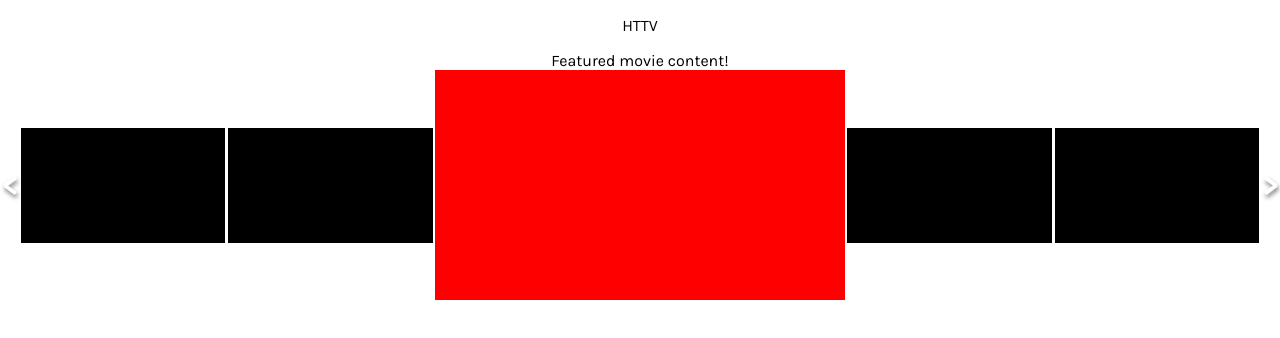
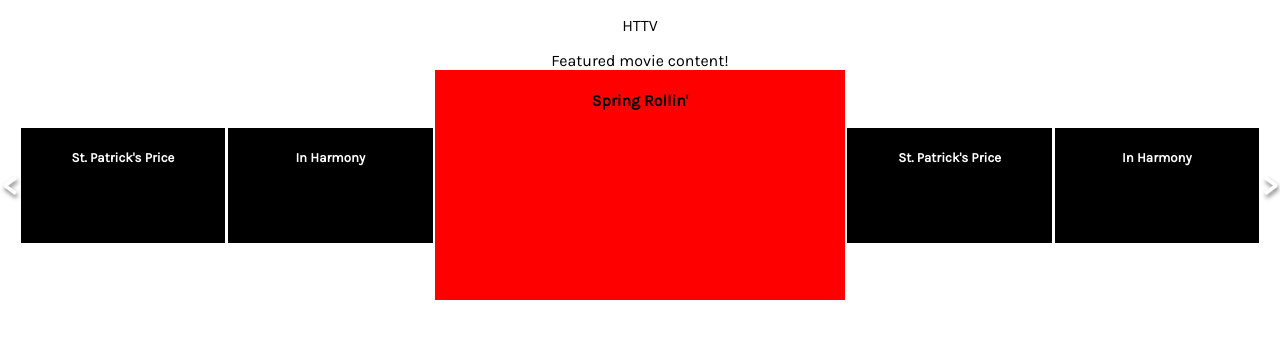
Before and after one commit to antancia/HTTV, a React (Create React App) app: page / in a window 1280 px wide. Shown: the top 338 px of the page. Built offline with nearby package versions, Linux system fonts and the light colour scheme.

Commit message:
looks kinda like something

```diff
--- a/src/components/Carousel.js
+++ b/src/components/Carousel.js
@@ -1,5 +1,6 @@
 import React from "react";
 import { white } from "ansi-colors";
+import content from "../content";
 
 const styleNavigationButtons = {
   color: "white",
@@ -25,16 +26,32 @@ const styleTheOne = {
   height: "18vw"
 };
 
+const ContentCard = ({ content, children }) => {
+  return (
+    <div style={stylePleb}>
+      <h5 style={{ color: "white" }}>{content.title}</h5>
+    </div>
+  );
+};
+
+const SelectedCard = ({ content, children }) => {
+  return (
+    <div style={styleTheOne}>
+      <h4>{content.title}</h4>
+    </div>
+  );
+};
+
 export default function Carousel() {
   return (
     <div style={styleCarousel}>
       <h1 style={styleNavigationButtons}>&lt;</h1>
 
-      <div style={stylePleb} />
-      <div style={stylePleb} />
-      <div style={styleTheOne} />
-      <div style={stylePleb} />
-      <div style={stylePleb} />
+      <ContentCard content={content[0]} />
+      <ContentCard content={content[1]} />
+      <SelectedCard content={content[2]} />
+      <ContentCard content={content[0]} />
+      <ContentCard content={content[1]} />
 
       <h1 style={styleNavigationButtons}>&gt;</h1>
     </div>
```
